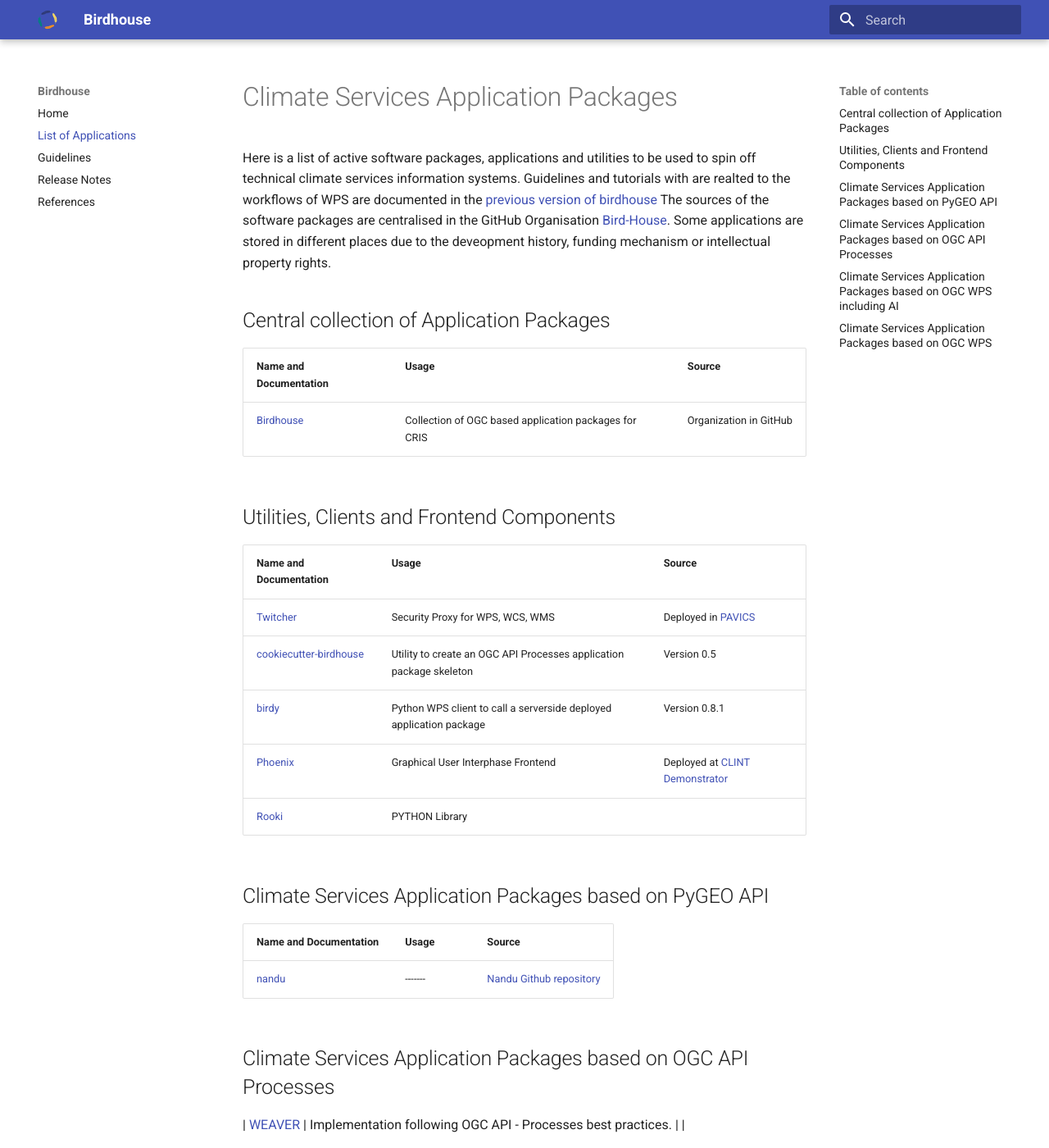
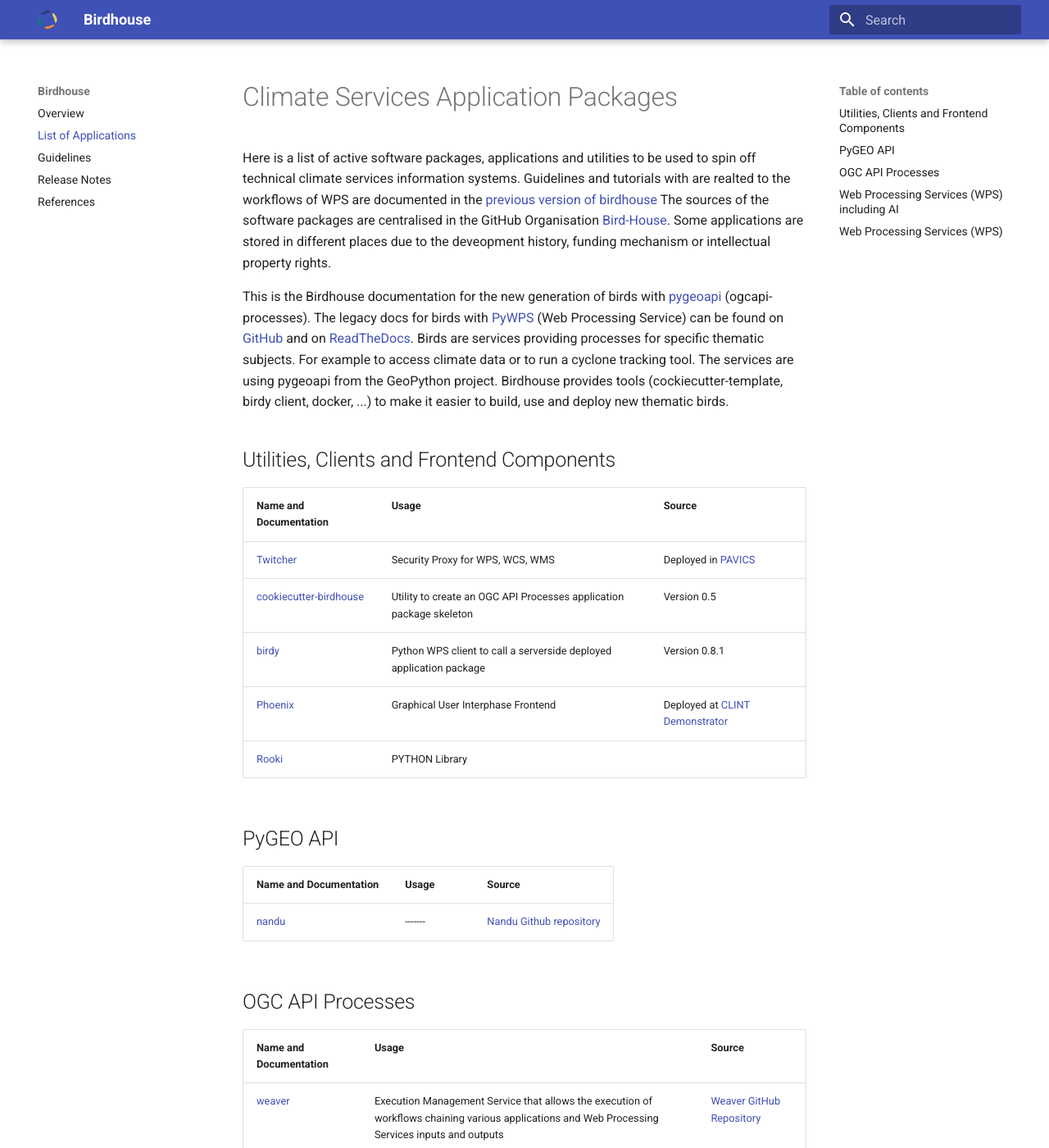
Before and after one commit to bird-house/birdhouse2-docs, an MkDocs documentation site: the page built from docs/list_apps.md, in a window 1280 px wide and 1400 px high. Shown: the whole window at 82% size. Built offline with MkDocs 1.6.1 and Material for MkDocs 9.7.7, drawn with Linux system fonts in a browser that asks for light colours; some of the changed text lies outside the part shown.

```diff
--- a/docs/list_apps.md
+++ b/docs/list_apps.md
@@ -4,10 +4,11 @@ Here is a list of active software packages, applications and utilities to be use
 Guidelines and tutorials with are realted to the workflows of WPS are documented in the [previous version of birdhouse](https://birdhouse.readthedocs.io/en/latest/)
 The sources of the software packages are centralised in the GitHub Organisation [Bird-House](https://github.com/bird-house). Some applications are stored in different places due to the deveopment history, funding mechanism or intellectual property rights.
 
-## Central collection of Application Packages
-| Name and Documentation  | Usage | Source |
-| -------- | ------- | ------- |
-| [Birdhouse](http://bird-house.github.io/) | Collection of OGC based application packages for CRIS  | Organization in GitHub     |
+
+This is the Birdhouse documentation for the new generation of birds with [pygeoapi](https://pygeoapi.io/) (ogcapi-processes).
+The legacy docs for birds with [PyWPS](https://pywps.org/) (Web Processing Service) can be found on [GitHub](https://github.com/bird-house/birdhouse-docs) and on [ReadTheDocs](https://birdhouse.readthedocs.io/en/latest/).
+Birds are services providing processes for specific thematic subjects. For example to access climate data or to run a cyclone tracking tool. The services are using pygeoapi from the GeoPython project. Birdhouse provides tools (cockiecutter-template, birdy client, docker, ...) to make it easier to build, use and deploy new thematic birds.
+
 
 ## Utilities, Clients and Frontend Components
 
@@ -20,33 +21,34 @@ The sources of the software packages are centralised in the GitHub Organisation
 | [Rooki](https://www.google.com/url?q=https://github.com/roocs/rooki&amp;sa=D&amp;source=editors&amp;ust=1660816924244993&amp;usg=AOvVaw1PeZJ1lymJDD331QwFM55x) |  PYTHON Library | |
 
 
-## Climate Services Application Packages based on PyGEO API
+## PyGEO API
 
 | Name and Documentation  | Usage | Source |
 | -------- | ------- | ------- |
 | [nandu](https://github.com/bird-house/nandu) | ------- | [Nandu Github repository](https://github.com/bird-house/nandu) |
 
 
-## Climate Services Application Packages based on OGC API Processes
-
-| [WEAVER](https://pavics-weaver.readthedocs.io/en/latest/) | Implementation following OGC API - Processes best practices. |  |
-
-## Climate Services Application Packages based on OGC WPS including AI
+## OGC API Processes
 
 | Name and Documentation  | Usage | Source |
 | -------- | ------- | ------- |
-| [duck](https://climateintelligence.github.io/smartduck-docs/sections/duck.html) | AI enhanced process to Fill in missing values | Deployed at [CLINT Demonstrator](clint.dkrz.de) |
-| [hawk](https://clint-hawk.readthedocs.io/en/latest/) | ------- | [Hawk Github Repository](https://github.com/climateintelligence/hawk)|
-| [albatross](https://clint-albatross.readthedocs.io/en/latest/) | ------- | [Albatross GitHub Repository](https://github.com/climateintelligence/albatross) |
-| [shearwater](https://shearwater.readthedocs.io/en/latest/)| ------- | [Shearwater GitHub Repository](https://github.com/climateintelligence/shearwater) |
-| [owl](https://clint-owl.readthedocs.io/en/latest/) | ------- | [Owl GitHub Repository](https://github.com/climateintelligence/owl) |
-| [dipper](https://clint-dipper.readthedocs.io/en/latest/) | ------- | [Dipper GitHub Repository](https://github.com/climateintelligence/dipper) |
+| [weaver](https://pavics-weaver.readthedocs.io/en/latest/) | Execution Management Service that allows the execution of workflows chaining various applications and Web Processing Services inputs and outputs | [Weaver GitHub Repository](https://github.com/crim-ca/weaver) |
 
-## Climate Services Application Packages based on OGC WPS
+## Web Processing Services (WPS) including AI
 
 | Name and Documentation  | Usage | Source |
 | -------- | ------- | ------- |
-| [Magpie](https://pavics-magpie.readthedocs.io/en/latest/)    |       |       |
+| [duck](https://clint-duck.readthedocs.io/en/latest/) | AI enhanced process to Fill in missing values | [Duck GitHub Repository](https://github.com/climateintelligence/duck) |
+| [hawk](https://clint-hawk.readthedocs.io/en/latest/) | Causal analysis for climate data or, in general, for time-series | [Hawk Github Repository](https://github.com/climateintelligence/hawk)|
+| [albatross](https://clint-albatross.readthedocs.io/en/latest/) | Climate resiliance application package for drought assessment | [Albatross GitHub Repository](https://github.com/climateintelligence/albatross) |
+| [shearwater](https://shearwater.readthedocs.io/en/latest/)| Perform detection and forecast of tropical-cyclone activities | [Shearwater GitHub Repository](https://github.com/climateintelligence/shearwater) |
+| [owl](https://clint-owl.readthedocs.io/en/latest/) | Heatwave magnitude index and warm nights| [Owl GitHub Repository](https://github.com/climateintelligence/owl) |
+| [dipper](https://clint-dipper.readthedocs.io/en/latest/) | ------- | [Dipper GitHub Repository](https://github.com/climateintelligence/dipper) |
+
+## Web Processing Services (WPS)
+
+| Name and Documentation  | Usage | Source |
+| -------- | ------- | ------- |
 | [emu](https://emu.readthedocs.io/)  |    Demo and testing application for training purpose | Version 0.12 |
 | [finch](https://pavics-sdi.readthedocs.io/) | application package for processing services to calculate climate indices | Deployed in    [Climatedata.ca](Climatedata.ca) and [PAVICS](https://pavics.ouranos.ca) |
 | [flyingpigon](https://flyingpigeon.readthedocs.io) | Test-suite |  Deployed in [PAVICS](https://pavics.ouranos.ca) |
--- a/mkdocs.yml
+++ b/mkdocs.yml
@@ -1,6 +1,6 @@
 site_name: Birdhouse
 nav:
-  - Home: index.md
+  - Overview: index.md
   - List of Applications: list_apps.md
   - Guidelines: guide_docs.md
   - Release Notes: release_notes.md
```
Also changed, not shown: other parts of docs/list_apps.md (+1 -0 lines), README.md (+7 -1 lines), docs/images/birdhouse-ecosphere.svg (added).
